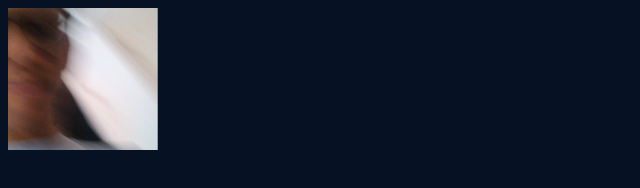
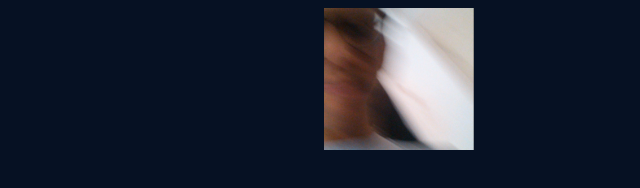
Before and after one commit to binmu6/binmu.github.io, a plain HTML site: page index.html in a window 1280 px wide. Shown: the whole page, without its empty margins (0-640 px from the left). Drawn offline with Linux system fonts and the light colour scheme.

Commit message:
Update index.html

```diff
--- a/index.html
+++ b/index.html
@@ -3,8 +3,10 @@
 <head>
   <title>2009</title>
   <style>body{background-color:#061123}
-    #me{margin:auto;
-      width:100%;
+    #me{display: block;
+    margin-left: auto;
+    margin-right: auto;
+    width: 50%;
     }</style>
   </head>
   <body>
```
